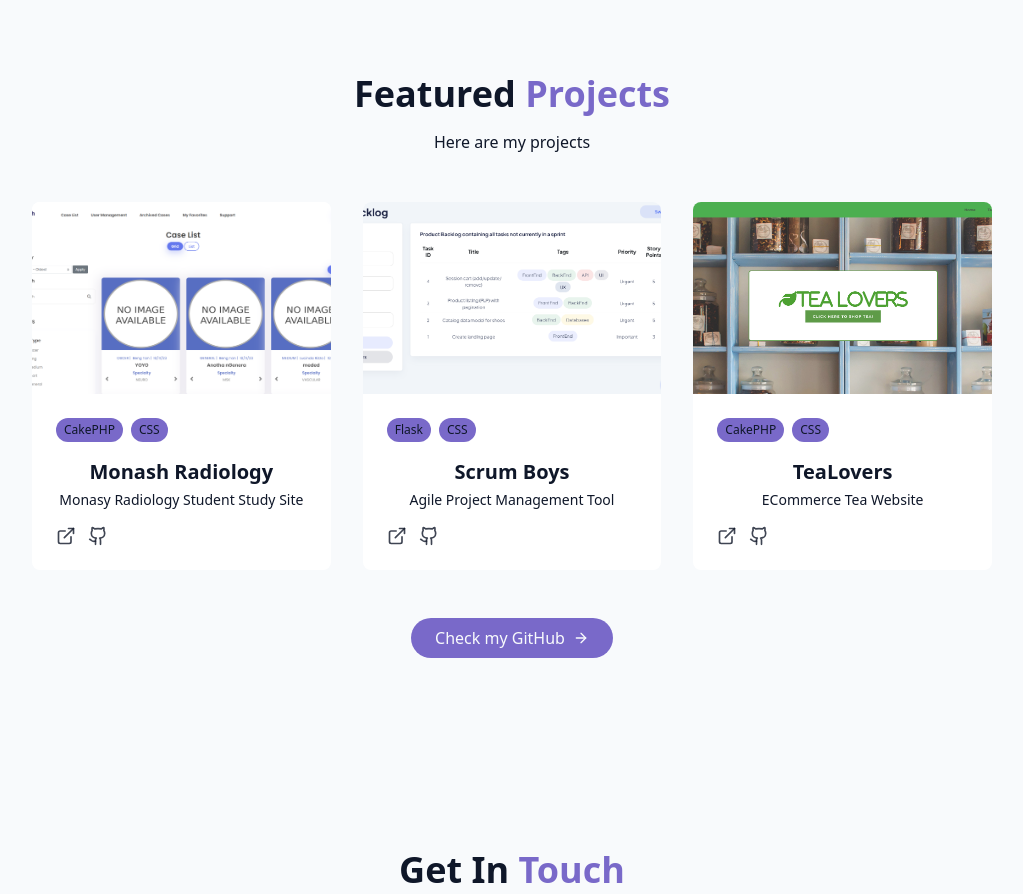
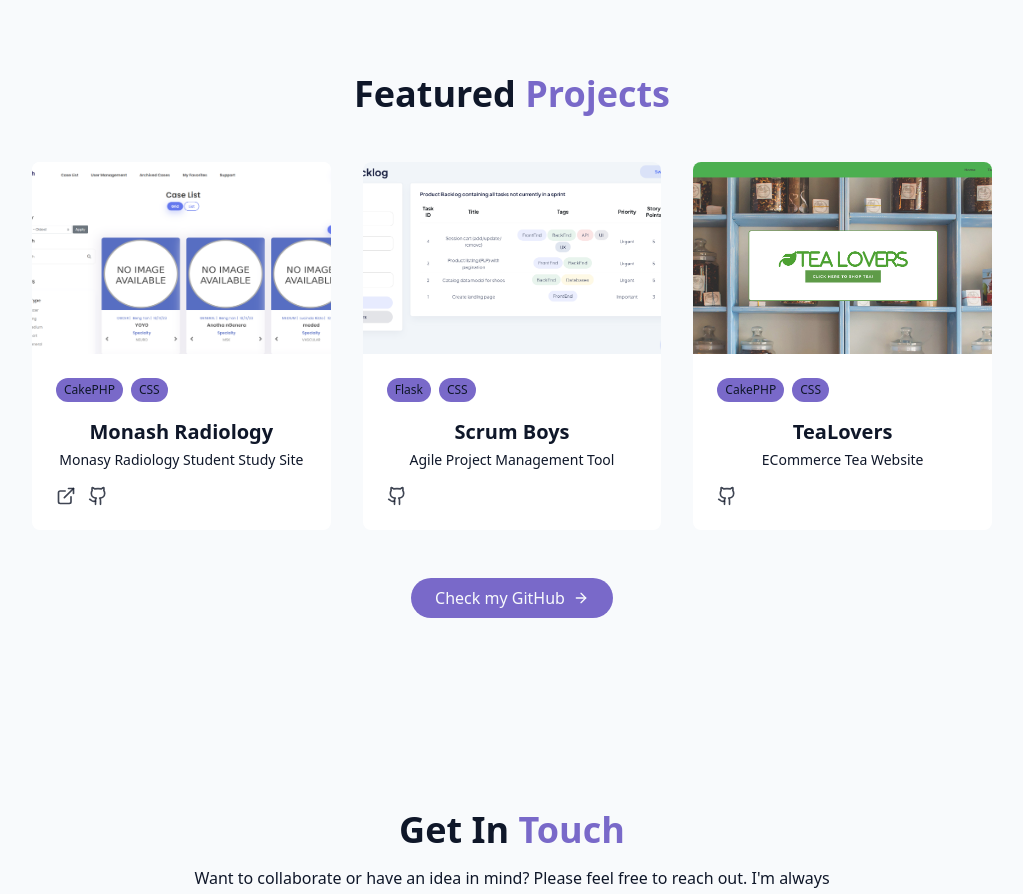
Before and after one commit to nohh-a/portfolio, a React (Vite) app: page / in a window 1280 px wide. Shown: the part 2260-3154 px from the top of the page, without its empty margins (128-1151 px from the left). Built offline with nearby package versions, Linux system fonts and the light colour scheme.

Commit message:
Add link to Monash Rad site, add conditional logic to show demo URL only if there is a provided URL

```diff
--- a/src/components/ProjectsSection.jsx
+++ b/src/components/ProjectsSection.jsx
@@ -11,7 +11,7 @@ const projects = [
     description: "Monasy Radiology Student Study Site",
     image: "/projects/project1.png",
     tags: ["CakePHP", "CSS"],
-    demoURL: "#",
+    demoURL: "https://student-radiology.page.gd/?i=1",
     githubUrl:
       "https://github.com/nohh-a/MonashHealth-Radiology-Student-Study-Site",
   },
@@ -21,7 +21,6 @@ const projects = [
     description: "Agile Project Management Tool",
     image: "/projects/project2.png",
     tags: ["Flask", "CSS"],
-    demoURL: "#",
     githubUrl: "https://github.com/nohh-a/ScrumBoys",
   },
   {
@@ -30,7 +29,6 @@ const projects = [
     description: "ECommerce Tea Website",
     image: "/projects/project3.png",
     tags: ["CakePHP", "CSS"],
-    demoURL: "#",
     githubUrl: "https://github.com/nohh-a/FIT3047-TeaLovers",
   },
 ];
@@ -45,7 +43,6 @@ export const ProjectsSection = () => {
         </h2>
         <p className="text-center text-muted-foreground mb-12 max-w-2xl mx-auto ">
           {" "}
-          Here are my projects
         </p>
         <div className="grid grid-cols-1 md:grid-cols-2 lg:grid-cols-3 gap-8">
           {projects.map((project) => (
@@ -75,13 +72,16 @@ export const ProjectsSection = () => {
                 </p>
                 <div className="flex justify-between items-center">
                   <div className="flex space-x-3">
+                    {project.demoURL && (
                       <a
                         href={project.demoURL}
                         target="_blank"
                         className="text-foreground/80 hover:text-primary transition-colors duration-300"
                       >
                         <ExternalLink size={20} />
-                    </a>{" "}
+                      </a>
+                    )}
+
                     <a
                       href={project.githubUrl}
                       target="_blank"
```
Lines whose indentation alone changed are shown as unchanged.
